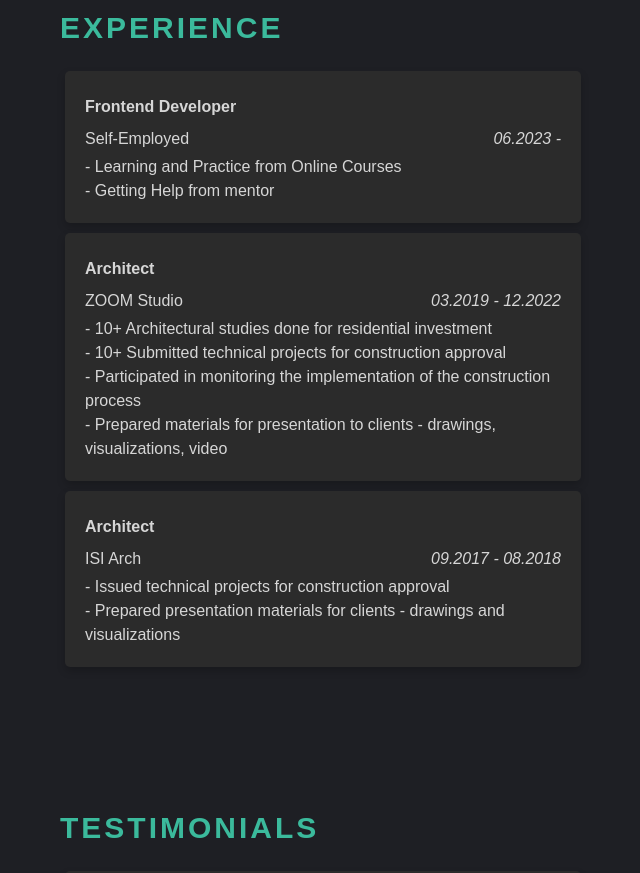
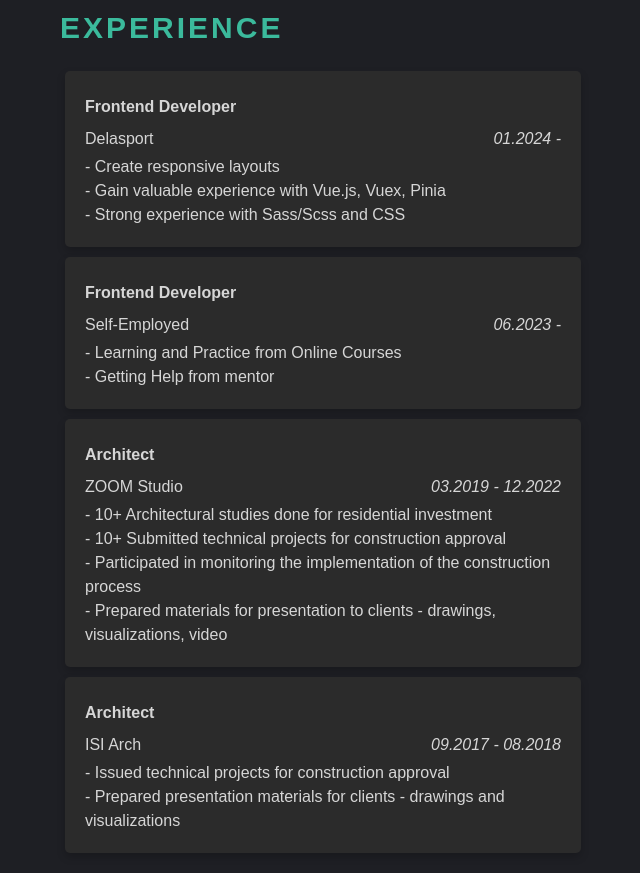
Before and after one commit to ipz06/my-portfolio, a Next.js app: page / in a window 1280 px wide. Shown: the part 5480-6353 px from the top of the page, without its empty margins (588-1228 px from the left). Built offline with nearby package versions, Linux system fonts and the light colour scheme.

Commit message:
Add experience

```diff
--- a/src/app/education/page.tsx
+++ b/src/app/education/page.tsx
@@ -38,6 +38,18 @@ export default function Education () {
             <div className={style.card}>
                 <h3 className="font-bold text-[#d6d6d6] py-1">Frontend Developer</h3>
                 <div className='flex flex-row justify-between text-[#d6d6d6] py-1'>
+                    <span>Delasport</span >
+                    <span className='italic'>01.2024 - </span>
+                </div>
+                <ul className='text-[#d6d6d6]'>
+                    <li>- Create responsive layouts</li>
+                    <li>- Gain valuable experience with Vue.js, Vuex, Pinia </li>
+                    <li>- Strong experience with Sass/Scss and CSS </li>
+                </ul>
+            </div>
+            <div className={style.card}>
+                <h3 className="font-bold text-[#d6d6d6] py-1">Frontend Developer</h3>
+                <div className='flex flex-row justify-between text-[#d6d6d6] py-1'>
                     <span>Self-Employed</span >
                     <span className='italic'>06.2023 - </span>
                 </div>
```
